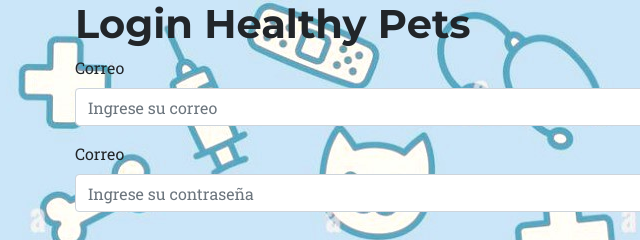
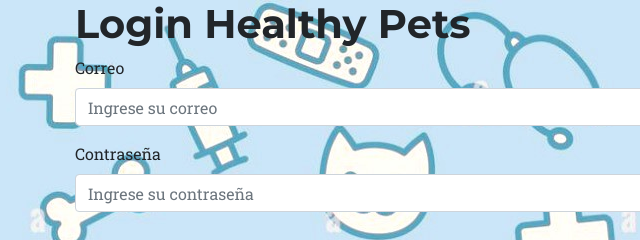
Before and after one commit to Rausu89/Rausu89.github.io, a plain HTML site: page Login.html in a window 1280 px wide. Shown: the top 240 px of the page, 10-650 px from the left. Drawn offline with nearby package versions, Linux system fonts and the light colour scheme; a web font is replaced by a local one.

Commit message:
Update Login.html

```diff
--- a/Login.html
+++ b/Login.html
@@ -39,7 +39,7 @@ and open the template in the editor.
                 <input type="email" class="form-control" id="Correo" name="Correo" placeholder="Ingrese su correo" pattern="^[_a-z0-9-]+(\.[_a-z0-9-]+)*@[a-z0-9-]+(\.[a-z0-9-]+)*(\.[a-z]{2,3})$" required>
             </div>
             <div class="form-group">
-                <label for="Correo">Correo</label>
+                <label for="Correo">Contraseña</label>
                 <input type="password" class="form-control" id="Contraseña" name="Contraseña" placeholder="Ingrese su contraseña" pattern="^(?=.*\d)(?=.*[a-z])(?=.*[A-Z])(?!.*\s).*$" required>
             </div>
             <br>
```
